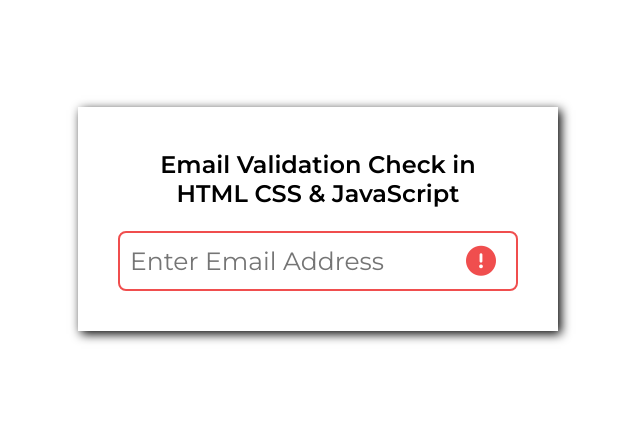
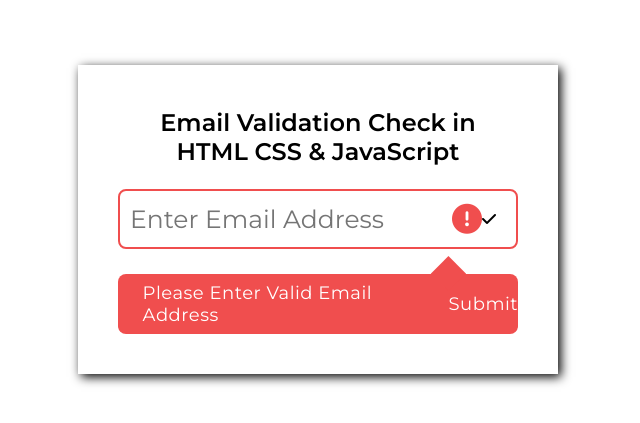
Before and after one commit to Nola360/May-24, a plain HTML site: page index.html in a window 1280 px wide. Shown: the part 181-604 px from the top of the page, without its empty margins (322-962 px from the left). Drawn offline with Linux system fonts and the light colour scheme.

Commit message:
added submit message

```diff
--- a/index.html
+++ b/index.html
@@ -17,12 +17,15 @@
     <div class="email_icon_field">
       <input type="email" class="email" placeholder='Enter Email Address'>
       <i class="fas fa-exclamation-circle"></i>
+      <i class="fas fa-check"></i>
     </div>
 
-    <!-- <div class="message_container">
+    <div class="message_container">
       <div class='accent'></div>
       <p>Please enter valid email address</p>
-    </div> -->
+      <p>Submit</p>
+
+    </div>
   </div>
 
 </div>
```
